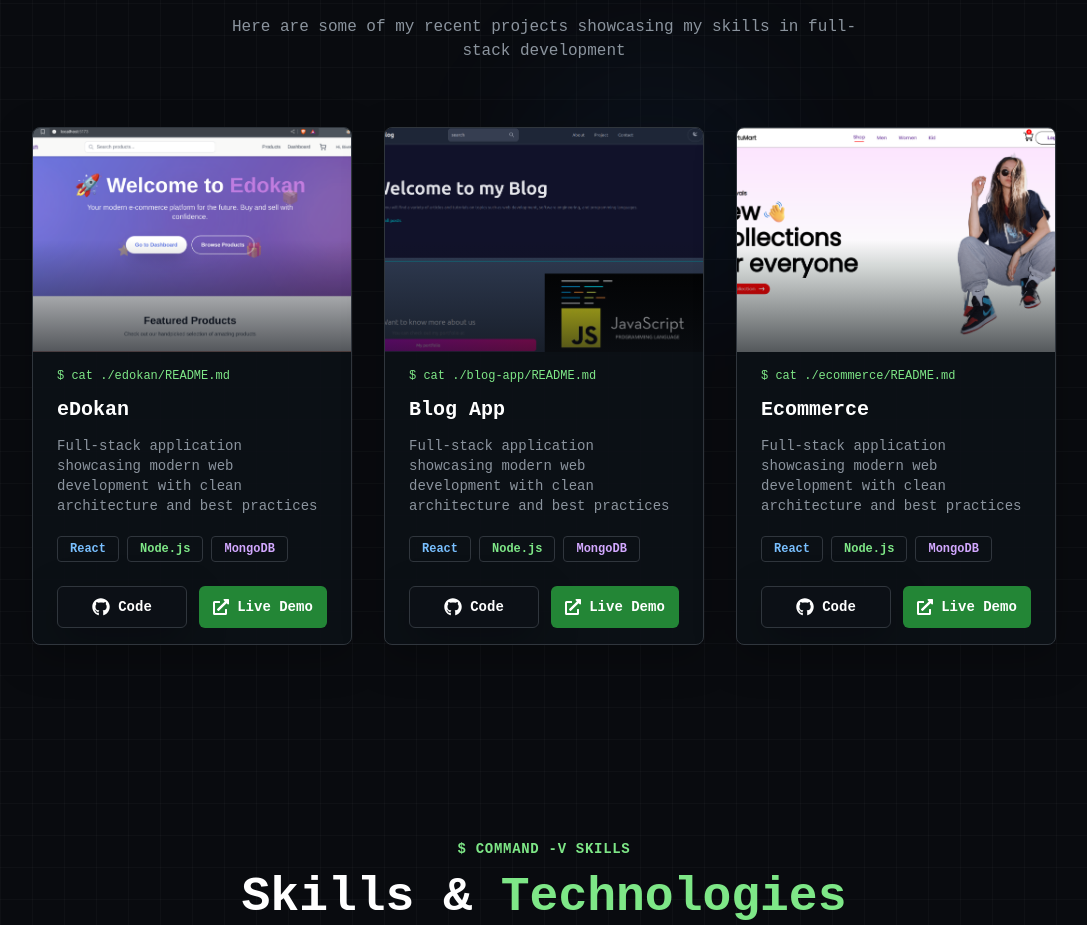
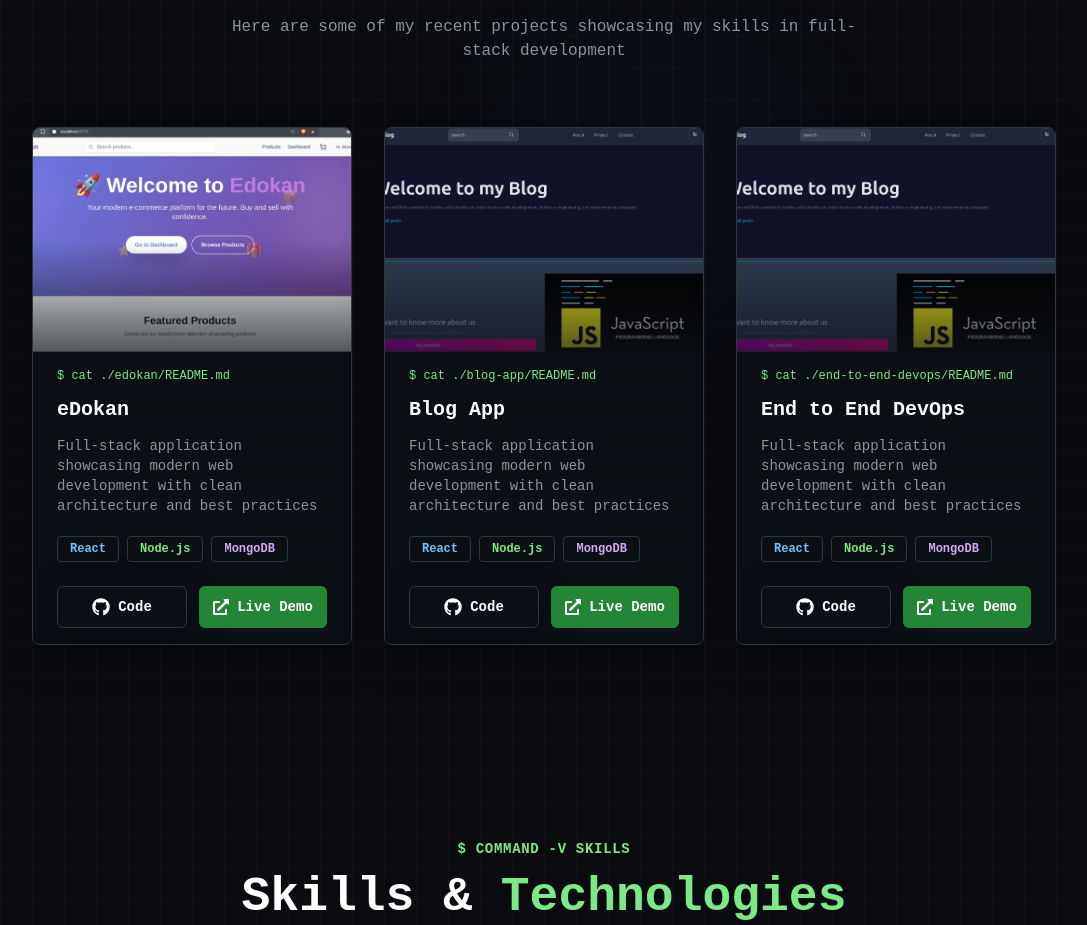
Before and after one commit to imbivek08/cicd, a Next.js app: page / in a window 1280 px wide. Shown: the part 1021-1946 px from the top of the page, without its empty margins (96-1183 px from the left). Built offline with nearby package versions, Linux system fonts and the light colour scheme.

Commit message:
changes in the project section

```diff
--- a/data.js
+++ b/data.js
@@ -5,7 +5,6 @@ export const project = [
     name: "eDokan",
     photo: "/eDokan.png",
     codeUrl: "https://github.com/imbivek08/online-pasal",
-    liveUrl: "#",
   },
   {
     id: 2,
@@ -16,9 +15,8 @@ export const project = [
   },
   {
     id: 3,
-    name: "Ecommerce",
-    photo: "/ecommerce.png",
-    codeUrl: "https://github.com/imbivek08/e-commerce",
-    liveUrl: "https://ecommerceapp-iota.vercel.app/",
+    name: "End to End DevOps",
+    photo: "/image.png",
+    codeUrl: "https://github.com/imbivek08/infra-e2e-devops",
   },
 ];
```
